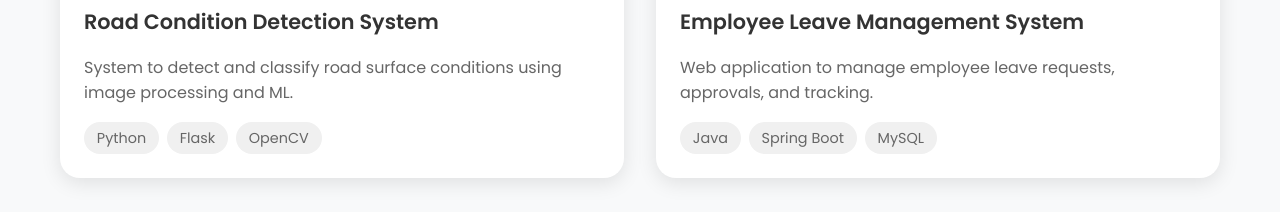
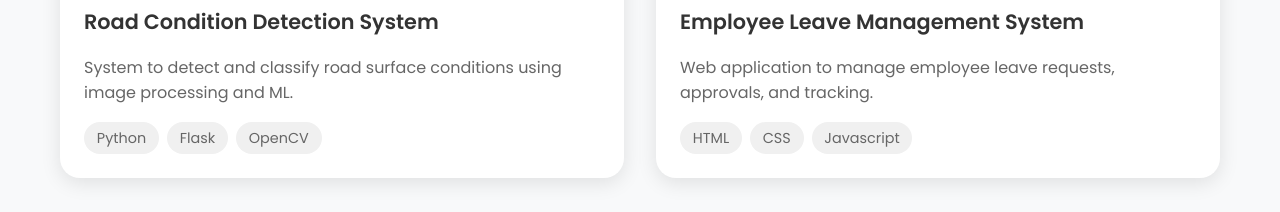
Before and after one commit to Vikasbablad/Myportfolio, a plain HTML site: page index.html in a window 1280 px wide. Shown: the part 2840-3052 px from the top of the page. Drawn offline with Linux system fonts and the light colour scheme.

Commit message:
Update project technologies in index.html

```diff
--- a/index.html
+++ b/index.html
@@ -220,9 +220,9 @@
                         <h3>Employee Leave Management System</h3>
                         <p>Web application to manage employee leave requests, approvals, and tracking.</p>
                         <div class="project-tech">
-                            <span>Java</span>
-                            <span>Spring Boot</span>
-                            <span>MySQL</span>
+                            <span>HTML</span>
+                            <span>CSS</span>
+                            <span>Javascript</span>
                         </div>
                     </div>
                 </div>
```
